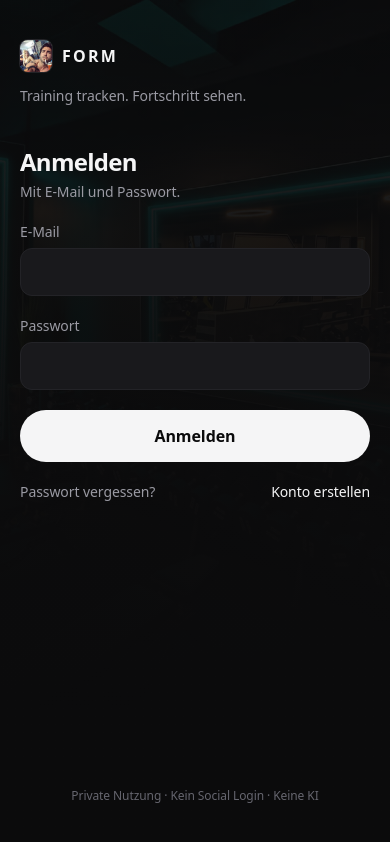
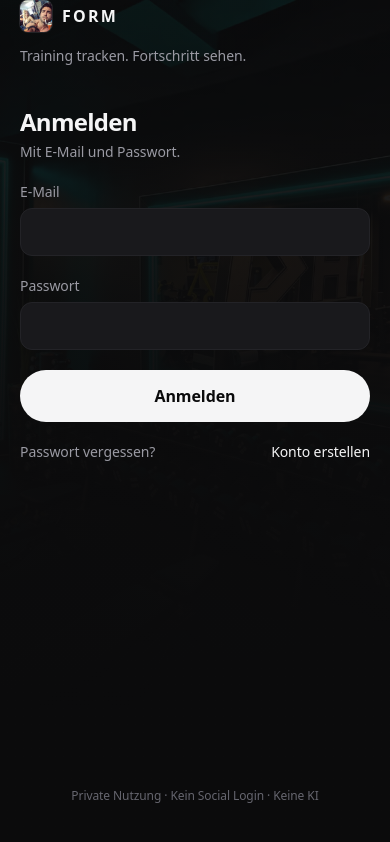
Before and after one commit to louisbme/Louis-Organization, a Next.js app: page /login in a window 390 px wide. Built offline with nearby package versions, Linux system fonts and the light colour scheme.

Commit message:
fix(mobile): Safe-Area oben (Statusleiste), Übungen in der unteren Leiste

```diff
--- a/src/app/(auth)/layout.tsx
+++ b/src/app/(auth)/layout.tsx
@@ -11,7 +11,7 @@ export default function AuthLayout({ children }: { children: React.ReactNode })
         style={{ backgroundImage: "url(/images/gym-hero.jpg)" }}
       />
       <div aria-hidden className="pointer-events-none absolute inset-0 bg-gradient-to-b from-bg/40 via-bg/80 to-bg" />
-      <div className="relative mx-auto flex w-full max-w-md flex-1 flex-col px-5 py-10 sm:py-16">
+      <div className="safe-top relative mx-auto flex w-full max-w-md flex-1 flex-col px-5 py-10 sm:py-16">
         <Link href="/login" className="mb-2 self-start animate-fade-up">
           <Wordmark />
         </Link>
--- a/src/app/globals.css
+++ b/src/app/globals.css
@@ -185,9 +185,12 @@ input[type="number"] {
   }
 }
 
-/* Safe-Area für iOS Bottom Navigation */
+/* Safe-Area für iOS (Home-Bildschirm-App): oben Statusleiste, unten Home-Indikator */
 .safe-bottom {
   padding-bottom: env(safe-area-inset-bottom, 0px);
+}
+.safe-top {
+  padding-top: env(safe-area-inset-top, 0px);
 }
 
 /* ------------------------------------------------------------
--- a/src/components/nav/app-shell.tsx
+++ b/src/components/nav/app-shell.tsx
@@ -66,8 +66,9 @@ export function AppShell({ activeSession, children }: AppShellProps) {
       <div className="lg:pl-60">
         <main
           className={cn(
-            "mx-auto w-full max-w-5xl px-4 pt-5 sm:px-6 lg:px-8 lg:pt-8",
-            isWorkoutScreen ? "pb-6" : "pb-28 lg:pb-12",
+            "mx-auto w-full max-w-5xl px-4 sm:px-6 lg:px-8 lg:pt-8",
+            // Auf dem Trainingsbildschirm trägt der klebende Kopf die Safe-Area selbst
+            isWorkoutScreen ? "pt-0 pb-6" : "safe-top pt-5 pb-28 lg:pb-12",
             showBanner && "pb-40 lg:pb-24"
           )}
         >
@@ -102,7 +103,7 @@ export function AppShell({ activeSession, children }: AppShellProps) {
       {/* Mobile Bottom Navigation */}
       {!isWorkoutScreen ? (
         <nav className="fixed inset-x-0 bottom-0 z-30 border-t border-border bg-bg/95 backdrop-blur safe-bottom lg:hidden">
-          <ul className="grid h-16 grid-cols-5">
+          <ul className="grid h-16 grid-cols-6">
             {MOBILE_NAV.map((item) => {
               const active = isActivePath(pathname, item.href);
               const Icon = item.icon;
@@ -123,7 +124,7 @@ export function AppShell({ activeSession, children }: AppShellProps) {
                       )}
                     />
                     <Icon className={cn("h-5 w-5 transition-transform duration-200", active && "-translate-y-px")} strokeWidth={active ? 2.2 : 1.8} />
-                    {item.label}
+                    <span className="text-[10px] leading-none">{item.label}</span>
                   </Link>
                 </li>
               );
--- a/src/components/nav/nav-items.ts
+++ b/src/components/nav/nav-items.ts
@@ -39,10 +39,11 @@ export const SECONDARY_NAV: NavItem[] = [
 /** Nur für Admins */
 export const ADMIN_NAV: NavItem[] = [{ href: "/admin", label: "Verwaltung", icon: ShieldCheck }];
 
-/** Mobile Bottom Navigation: 4 Hauptziele + "Mehr" */
+/** Mobile Bottom Navigation: 5 Hauptziele + "Mehr" */
 export const MOBILE_NAV: NavItem[] = [
   { href: "/dashboard", label: "Start", icon: LayoutGrid },
   { href: "/workout", label: "Training", icon: Dumbbell },
+  { href: "/exercises", label: "Übungen", icon: BookOpen },
   { href: "/history", label: "Historie", icon: History },
   { href: "/progress", label: "Fortschritt", icon: TrendingUp },
   { href: "/more", label: "Mehr", icon: MoreHorizontal },
@@ -50,7 +51,6 @@ export const MOBILE_NAV: NavItem[] = [
 
 export const MORE_NAV: NavItem[] = [
   { href: "/plans", label: "Trainingspläne", icon: ClipboardList },
-  { href: "/exercises", label: "Übungen", icon: BookOpen },
   { href: "/calendar", label: "Kalender", icon: CalendarDays },
   { href: "/stats", label: "Stats", icon: Users },
   { href: "/profile", label: "Profil", icon: User },
--- a/src/components/workout/active-workout.tsx
+++ b/src/components/workout/active-workout.tsx
@@ -123,7 +123,7 @@ export function ActiveWorkout({ session, lastPerformance: lastPerformanceRecord
   return (
     <div className="pb-24">
       {/* Kopfzeile */}
-      <div className="sticky top-0 z-20 -mx-4 mb-4 border-b border-border bg-bg/95 px-4 py-3 backdrop-blur sm:-mx-6 sm:px-6 lg:-mx-8 lg:px-8">
+      <div className="safe-top sticky top-0 z-20 -mx-4 mb-4 border-b border-border bg-bg/95 px-4 pb-3 pt-3 backdrop-blur sm:-mx-6 sm:px-6 lg:-mx-8 lg:px-8">
         <div className="mx-auto flex max-w-5xl items-center gap-2">
           <Link href="/workout" className="flex h-10 w-10 shrink-0 items-center justify-center rounded-lg text-muted hover:bg-subtle" aria-label="Zur Übersicht">
             <ChevronLeft className="h-5 w-5" />
```
